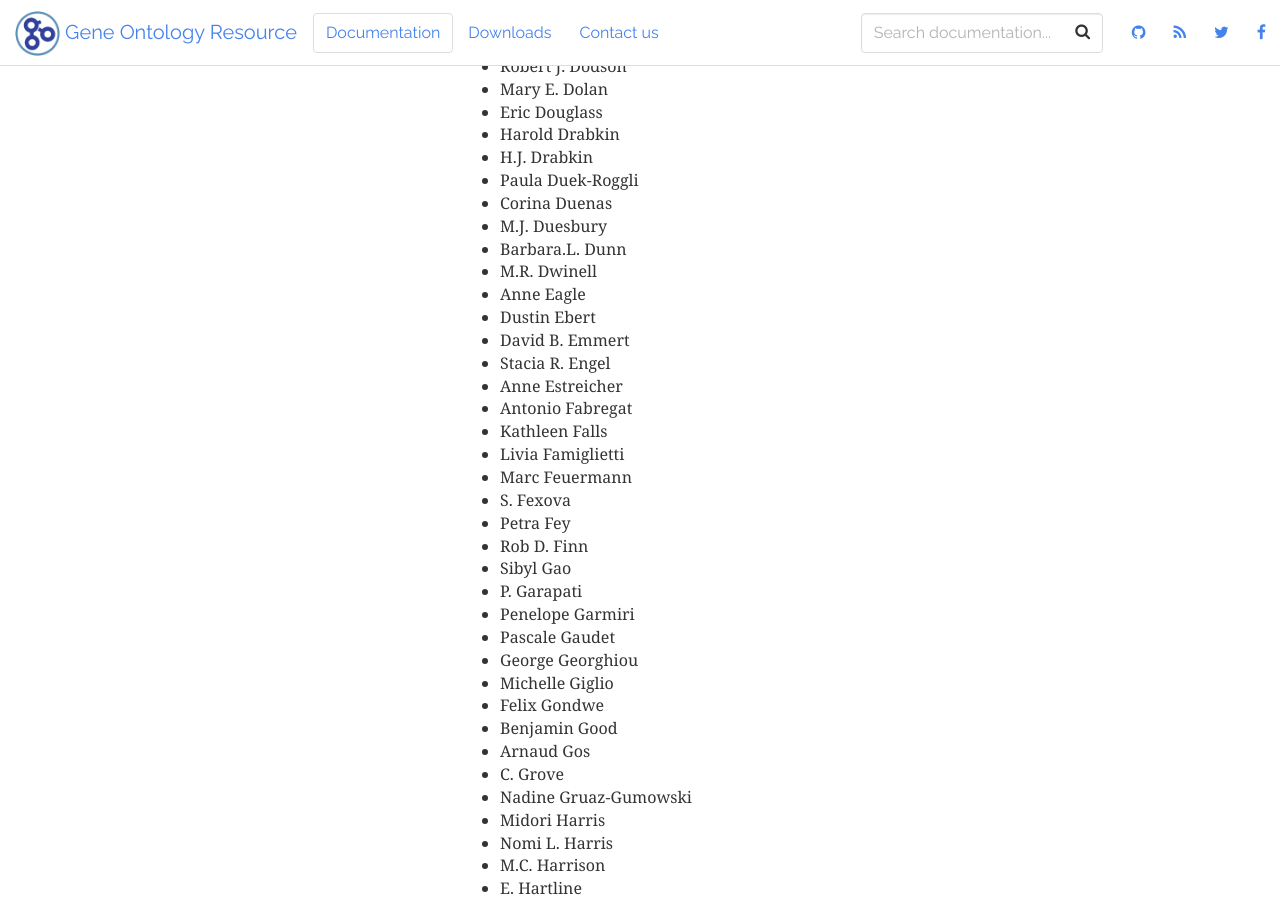
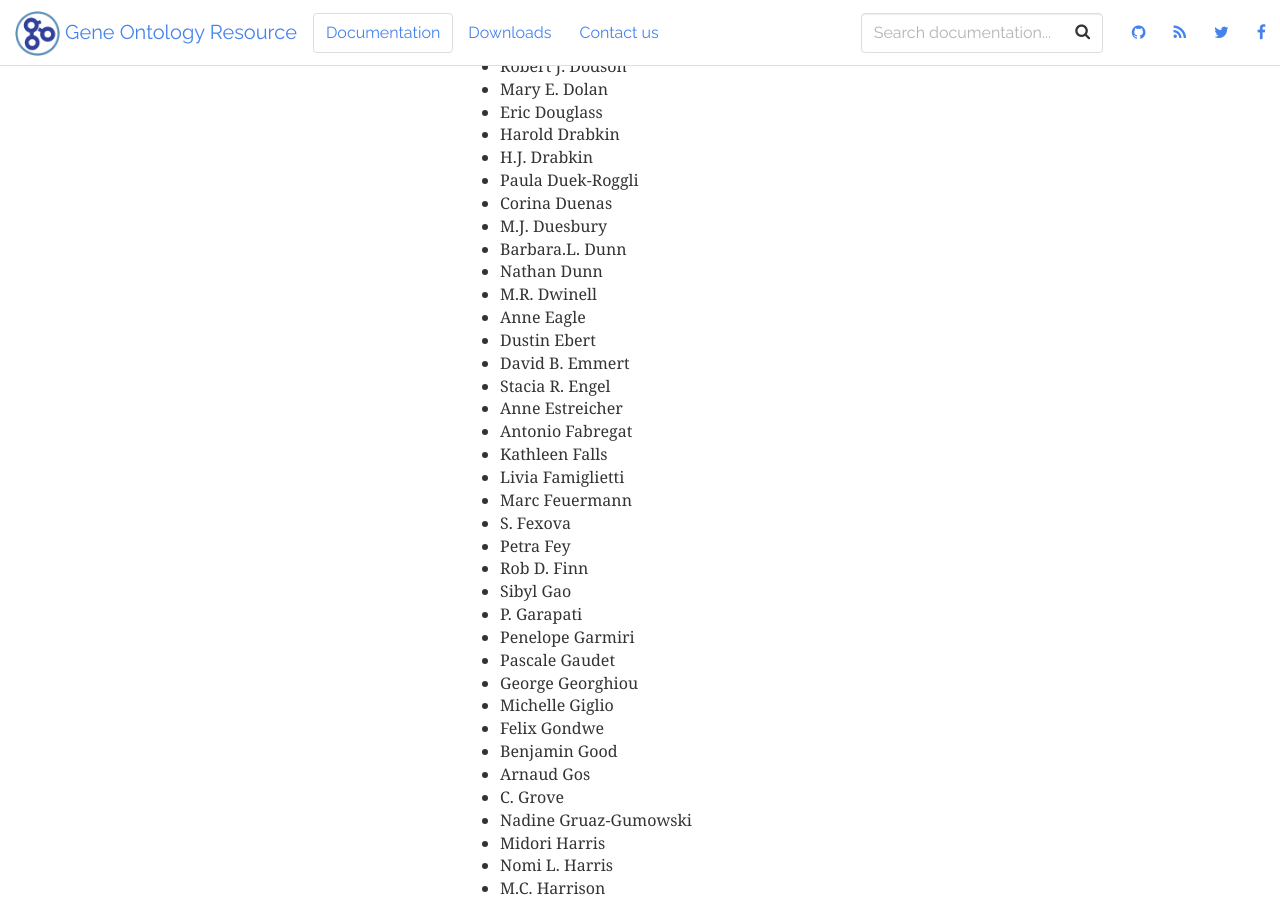
Before and after one commit to geneontology/geneontology.github.io, a Jekyll site: the page built from _docs/acknowledgments-contributors.md, in a window 1280 px wide and 900 px high, scrolled down 1697 px. Built offline with Jekyll 4.4.1, drawn with Linux system fonts in a browser that asks for light colours; nearby versions of some CDN libraries.

Commit message:
Update acknowledgments-contributors.md

```diff
--- a/_docs/acknowledgments-contributors.md
+++ b/_docs/acknowledgments-contributors.md
@@ -79,6 +79,7 @@ This list is based on the Gene Ontology NAR update 2019.
 -	Corina	Duenas
 -	M.J.	Duesbury
 -	Barbara.L.	Dunn
+-	Nathan	Dunn
 -	M.R.	Dwinell
 -	Anne	Eagle
 -	Dustin	Ebert
```
Also changed, not shown: other parts of _docs/acknowledgments-contributors.md (+0 -1 lines).
